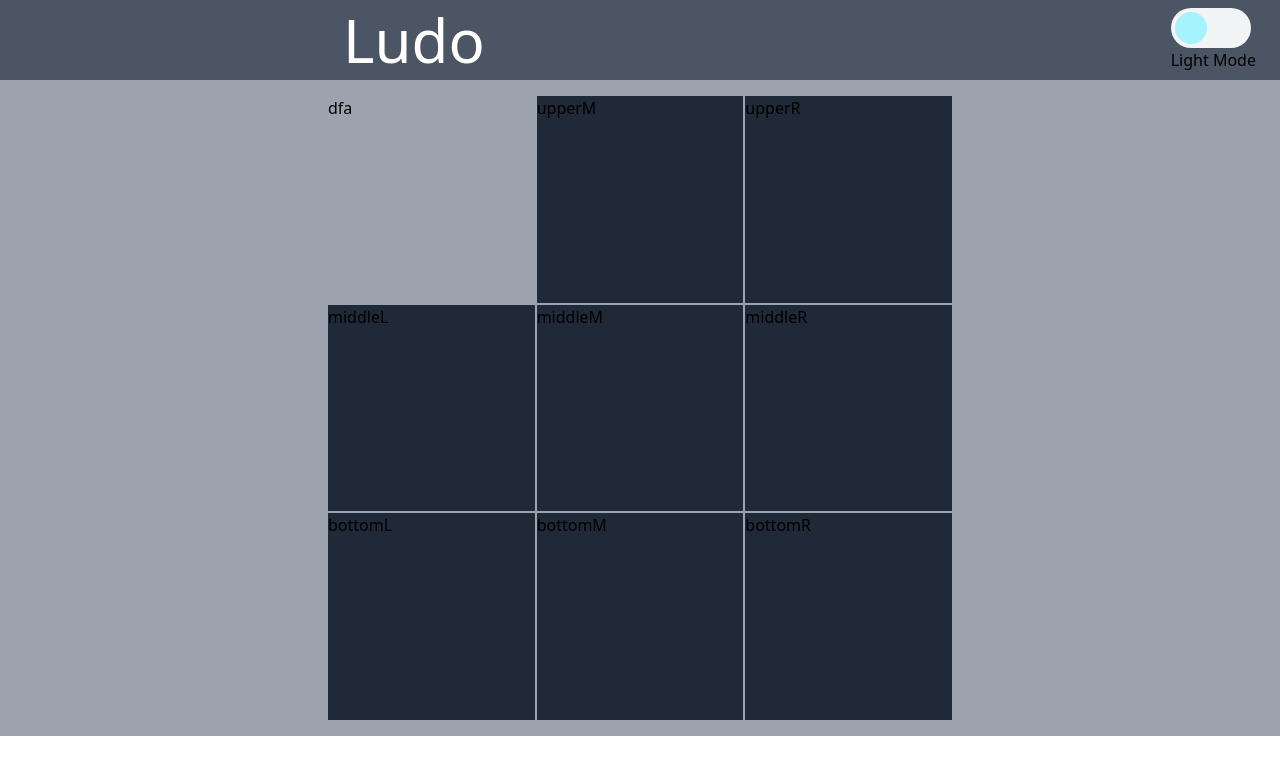
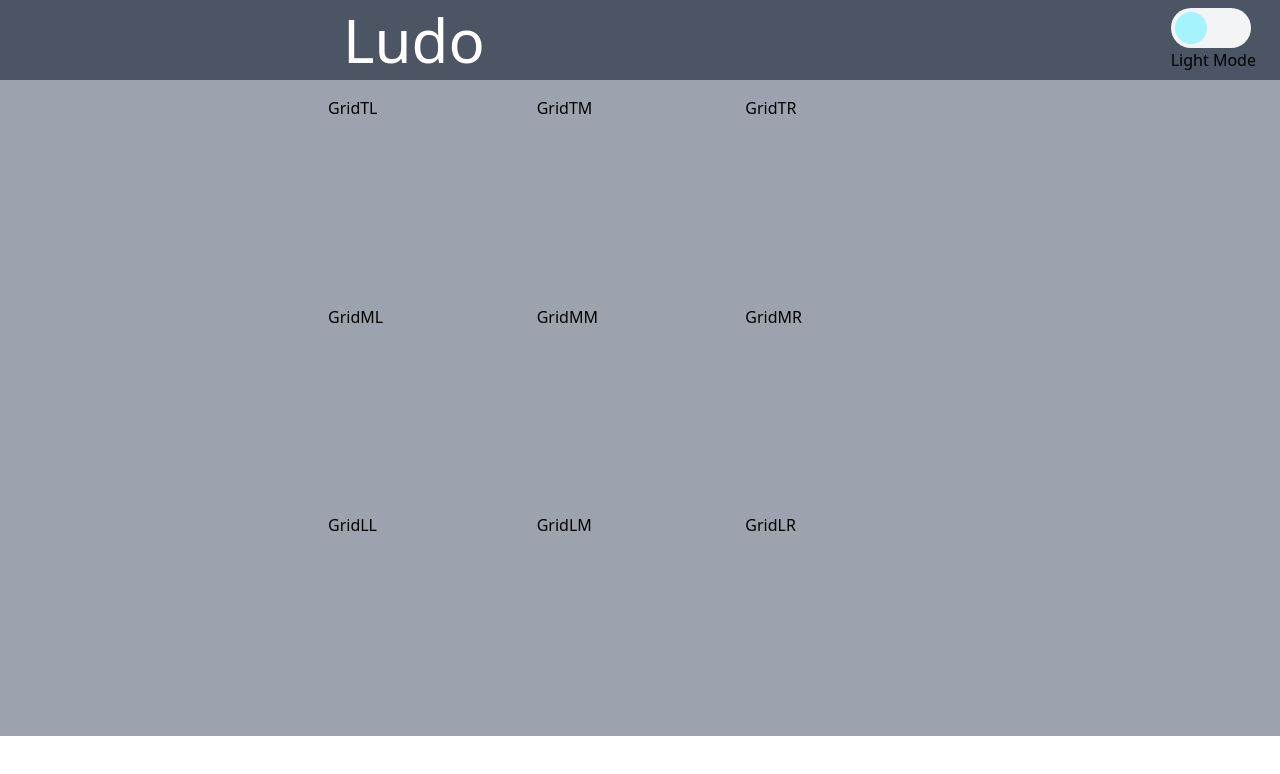
Before and after one commit to ThakurMayank7/Ludo-Next, a Next.js app: page / in a window 1280 px wide. Shown: the top 774 px of the page. Built offline with nearby package versions, Linux system fonts and the light colour scheme.

Commit message:
added some updates

```diff
--- a/components/Grid.tsx
+++ b/components/Grid.tsx
@@ -16,9 +16,9 @@ function Grid({}:GridProps) {
           <GridBox type="middleL"/>
           <GridBox type="middleM"/>
           <GridBox type="middleR"/>
-          <GridBox type="bottomL"/>
-          <GridBox type="bottomM"/>
-          <GridBox type="bottomR"/>
+          <GridBox type="lowerL"/>
+          <GridBox type="lowerM"/>
+          <GridBox type="lowerR"/>
         </div>
     </div>
   )
--- a/components/ui/GridBox.tsx
+++ b/components/ui/GridBox.tsx
@@ -1,4 +1,13 @@
 import React from "react";
+import GridTL from "./GridTL";
+import GridTM from "./GridTM";
+import GridTR from "./GridTR";
+import GridML from "./GridML";
+import GridMM from "./GridMM";
+import GridMR from "./GridMR";
+import GridLL from "./GridLL";
+import GridLM from "./GridLM";
+import GridLR from "./GridLR";
 
 type GridBoxProps = {
   type: string;
@@ -7,30 +16,30 @@ type GridBoxProps = {
 function GridBox({ type }: GridBoxProps) {
 
   switch (type) {
-    case "upperL":return(<h1>dfa</h1>);
+    case "upperL":return(<GridTL/>);
       break;
-    case "upperM":
+    case "upperM":return(<GridTM/>);
       break;
-    case "upperR":
+    case "upperR":return(<GridTR/>);
       break;
-    case "middleL":
+    case "middleL":return(<GridML/>);
       break;
-    case "middleM":
+    case "middleM":return(<GridMM/>);
       break;
-    case "middleR":
+    case "middleR":return(<GridMR/>);
       break;
-    case "lowerL":
+    case "lowerL":return(<GridLL/>);
       break;
-    case "lowerM":
+    case "lowerM":return(<GridLM/>);
       break;
-    case "lowerR":
+    case "lowerR":return(<GridLR/>);
       break;
 
     default:
       break;
   }
 
-  return <div className="bg-gray-800">{type}</div>;
+  return (<span className="text-red-600">Some Error Occurred</span>);
 }
 
 export default GridBox;
--- a/components/ui/GridLL.tsx
+++ b/components/ui/GridLL.tsx
@@ -0,0 +1,9 @@
+import React from 'react'
+
+function GridLL() {
+  return (
+    <div>GridLL</div>
+  )
+}
+
+export default GridLL
--- a/components/ui/GridLM.tsx
+++ b/components/ui/GridLM.tsx
@@ -0,0 +1,9 @@
+import React from 'react'
+
+function GridLM() {
+  return (
+    <div>GridLM</div>
+  )
+}
+
+export default GridLM
--- a/components/ui/GridLR.tsx
+++ b/components/ui/GridLR.tsx
@@ -0,0 +1,9 @@
+import React from 'react'
+
+function GridLR() {
+  return (
+    <div>GridLR</div>
+  )
+}
+
+export default GridLR
--- a/components/ui/GridML.tsx
+++ b/components/ui/GridML.tsx
@@ -0,0 +1,9 @@
+import React from 'react'
+
+function GridML() {
+  return (
+    <div>GridML</div>
+  )
+}
+
+export default GridML
--- a/components/ui/GridMM.tsx
+++ b/components/ui/GridMM.tsx
@@ -0,0 +1,9 @@
+import React from 'react'
+
+function GridMM() {
+  return (
+    <div>GridMM</div>
+  )
+}
+
+export default GridMM
--- a/components/ui/GridMR.tsx
+++ b/components/ui/GridMR.tsx
@@ -0,0 +1,9 @@
+import React from 'react'
+
+function GridMR() {
+  return (
+    <div>GridMR</div>
+  )
+}
+
+export default GridMR
--- a/components/ui/GridTL.tsx
+++ b/components/ui/GridTL.tsx
@@ -0,0 +1,9 @@
+import React from 'react'
+
+function GridTL() {
+  return (
+    <div>GridTL</div>
+  )
+}
+
+export default GridTL
--- a/components/ui/GridTM.tsx
+++ b/components/ui/GridTM.tsx
@@ -0,0 +1,9 @@
+import React from 'react'
+
+function GridTM() {
+  return (
+    <div>GridTM</div>
+  )
+}
+
+export default GridTM
--- a/components/ui/GridTR.tsx
+++ b/components/ui/GridTR.tsx
@@ -0,0 +1,9 @@
+import React from 'react'
+
+function GridTR() {
+  return (
+    <div>GridTR</div>
+  )
+}
+
+export default GridTR
```
